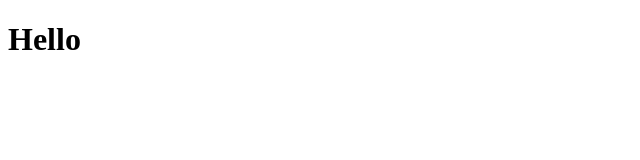
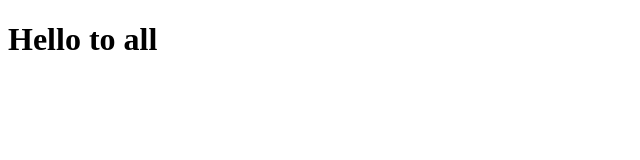
Before and after one commit to uroos12345/assign1, a plain HTML site: page index.html in a window 1280 px wide. Shown: the whole page, without its empty margins (0-640 px from the left). Drawn offline with Linux system fonts and the light colour scheme.

Commit message:
updated index.html

```diff
--- a/index.html
+++ b/index.html
@@ -6,6 +6,6 @@
     <title>Document</title>
 </head>
 <body>
-    <h1> Hello </h1>
+    <h1> Hello to all</h1>
 </body>
 </html>
```
